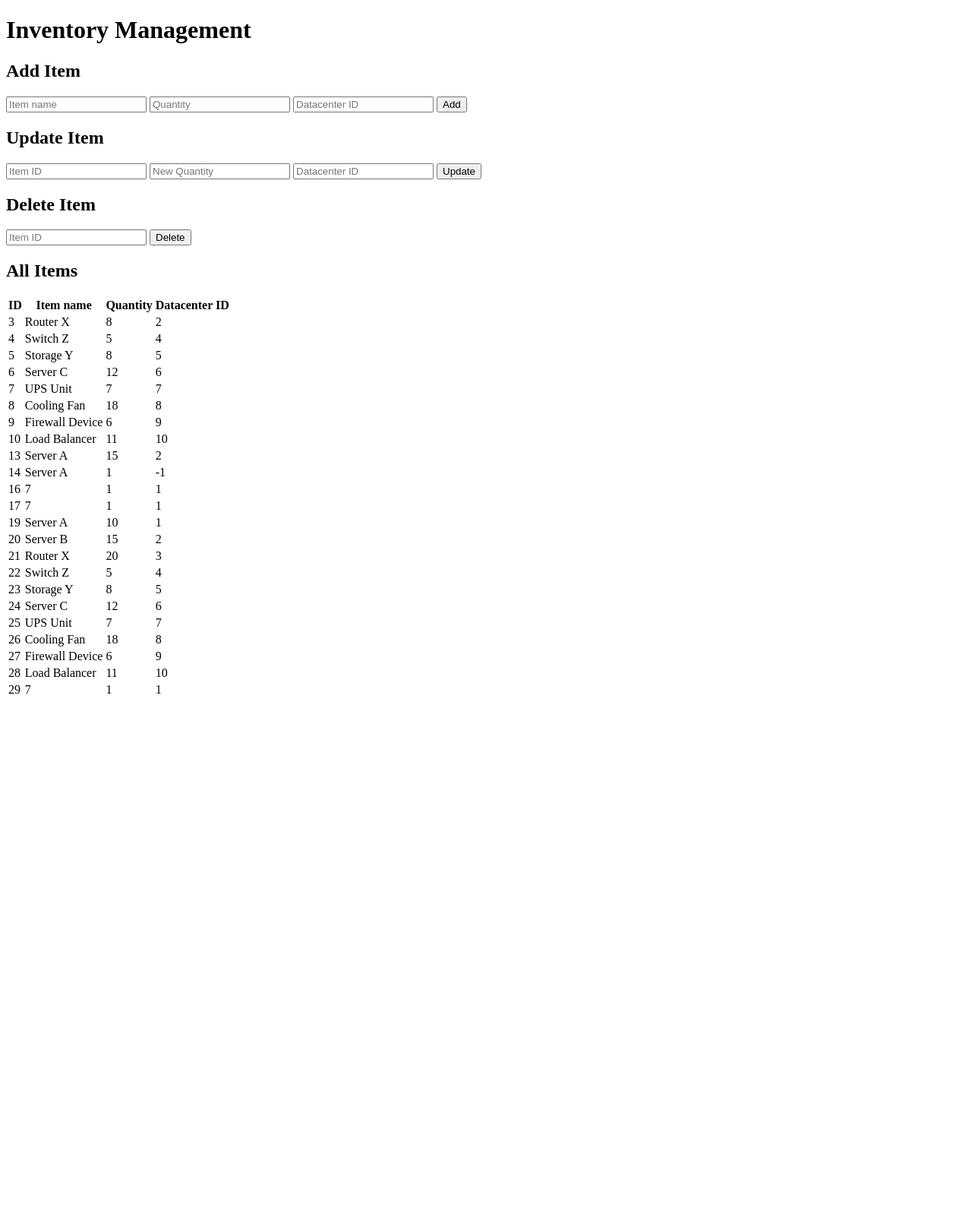
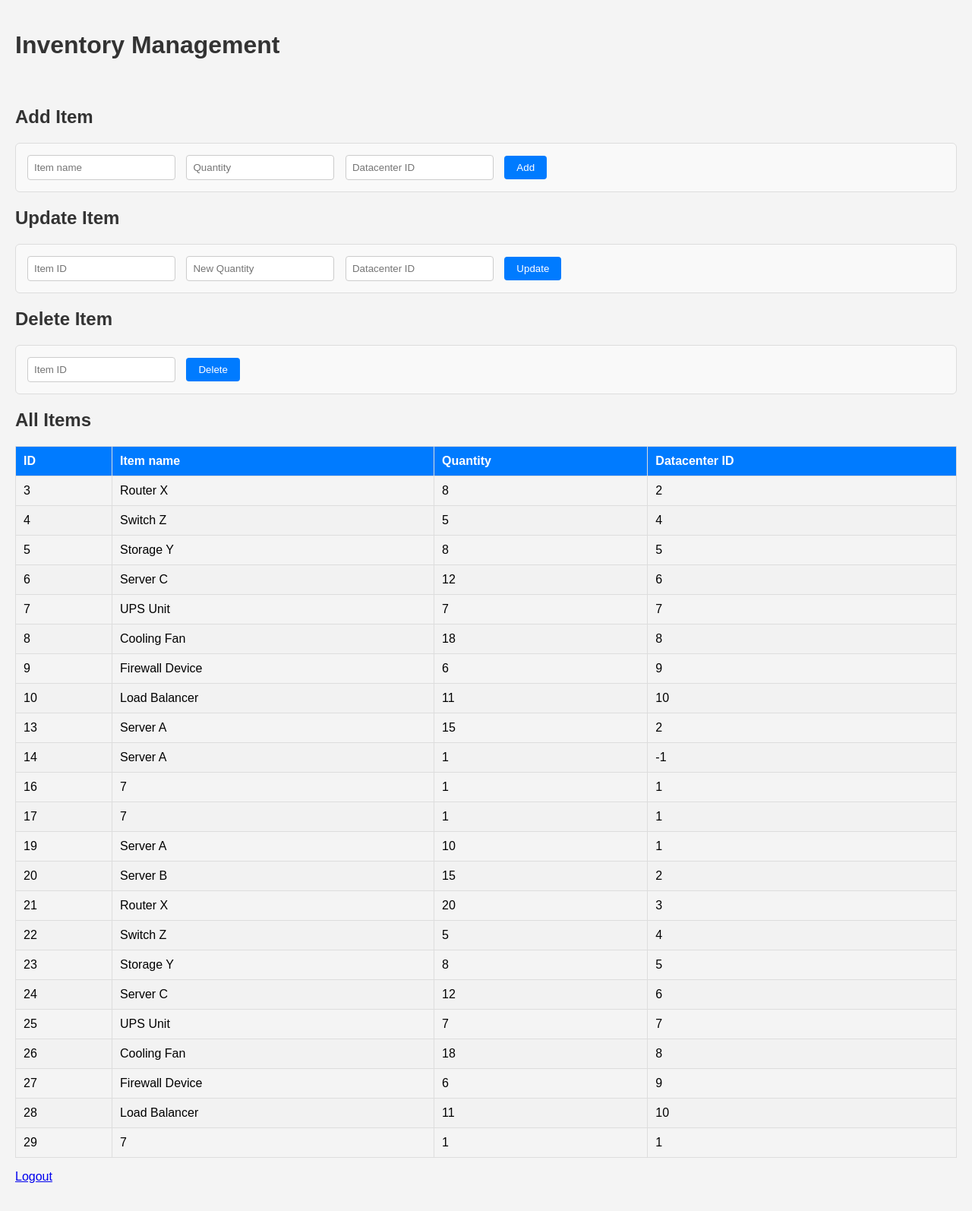
Before and after one commit to bryannakf/Inventory-Management-Flask-Project, a Flask app: page /inventory in a window 1280 px wide. Shown: the whole page at 76% size. Before the commit the page ends 913 px from the top, so only its background shows below. Run offline with Flask 3, Linux system fonts and the light colour scheme; data comes from the database, SQL or seed files in the repository; both versions use the stored data as it was after the commit.

Commit message:
css & styling

```diff
--- a/static/css/style.css
+++ b/static/css/style.css
@@ -0,0 +1,95 @@
+/* General Styles */
+body {
+  font-family: Arial, sans-serif;
+  background-color: #f4f4f4;
+  margin: 0;
+  padding: 20px;
+}
+
+h1,
+h2 {
+  color: #333;
+}
+
+.container {
+  max-width: 900px;
+  margin: auto;
+  background: #fff;
+  padding: 20px;
+  border-radius: 8px;
+  box-shadow: 0 2px 8px rgba(0, 0, 0, 0.1);
+}
+
+/* Forms */
+form {
+  margin-bottom: 20px;
+  padding: 15px;
+  background: #f9f9f9;
+  border: 1px solid #ddd;
+  border-radius: 6px;
+}
+
+form input {
+  padding: 8px;
+  margin-right: 10px;
+  border-radius: 4px;
+  border: 1px solid #ccc;
+}
+
+form button {
+  padding: 8px 16px;
+  background-color: #007bff;
+  border: none;
+  color: white;
+  border-radius: 4px;
+  cursor: pointer;
+}
+
+form button:hover {
+  background-color: #0056b3;
+}
+
+/* Tables */
+table {
+  width: 100%;
+  border-collapse: collapse;
+  margin-top: 20px;
+}
+
+table,
+th,
+td {
+  border: 1px solid #ddd;
+}
+
+th,
+td {
+  padding: 10px;
+  text-align: left;
+}
+
+th {
+  background-color: #007bff;
+  color: white;
+}
+
+tr:nth-child(even) {
+  background-color: #f2f2f2;
+}
+
+/* Message Box */
+#message {
+  margin: 10px 0;
+  padding: 10px;
+  font-weight: bold;
+  border-radius: 4px;
+}
+
+/* Utility Classes */
+.text-center {
+  text-align: center;
+}
+
+.mt-20 {
+  margin-top: 20px;
+}
--- a/templates/datacenter.html
+++ b/templates/datacenter.html
@@ -3,6 +3,10 @@
   <head>
     <meta charset="UTF-8" />
     <title>Datacenter Management</title>
+    <link
+      rel="stylesheet"
+      href="{{ url_for('static', filename='css/style.css') }}"
+    />
   </head>
   <body>
     <h1>Datacenter Management</h1>
@@ -63,6 +67,8 @@
     </table>
 
     <div id="datacenterList"></div>
+    <!--Links to logout and admin page-->
+    <p><a href="{{ url_for('logout') }}">Logout</a></p>
     <!-- Javascript file -->
     <script src="/static/js/datacenter.js"></script>
   </body>
--- a/templates/inventory.html
+++ b/templates/inventory.html
@@ -3,6 +3,10 @@
   <head>
     <meta charset="UTF-8" />
     <title>Inventory Management</title>
+    <link
+      rel="stylesheet"
+      href="{{ url_for('static', filename='css/style.css') }}"
+    />
   </head>
   <body>
     <h1>Inventory Management</h1>
@@ -67,6 +71,8 @@
     </table>
 
     <div id="ItemList"></div>
+    <!--Links to logout and admin page-->
+    <p><a href="{{ url_for('logout') }}">Logout</a></p>
     <!-- Javascript file -->
     <script src="/static/js/inventory.js"></script>
   </body>
```
Also changed, not shown: data.db.
